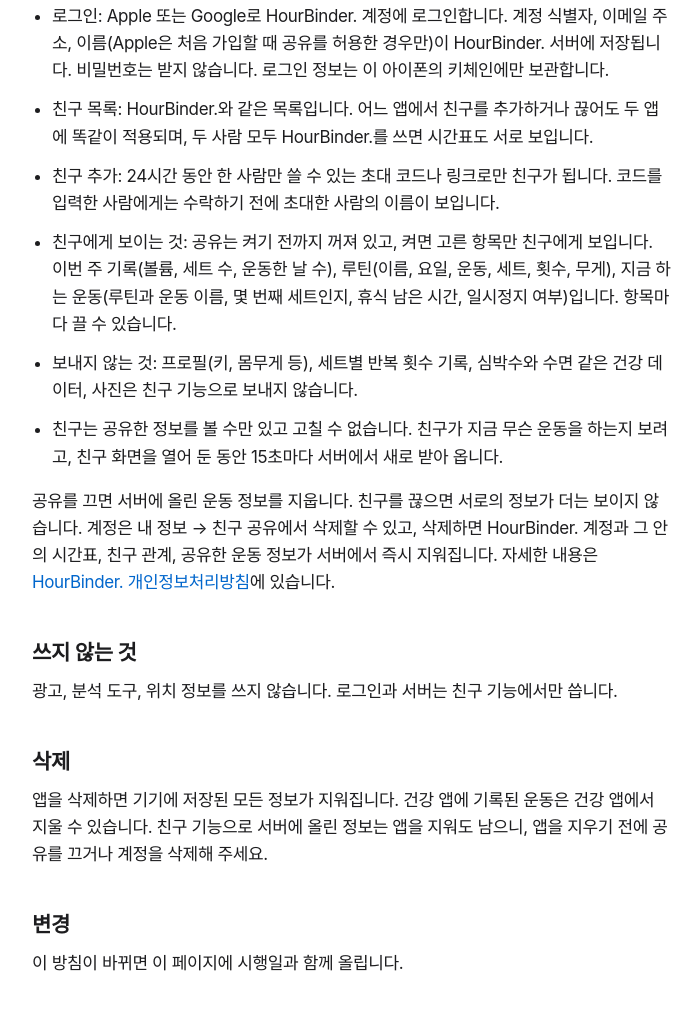
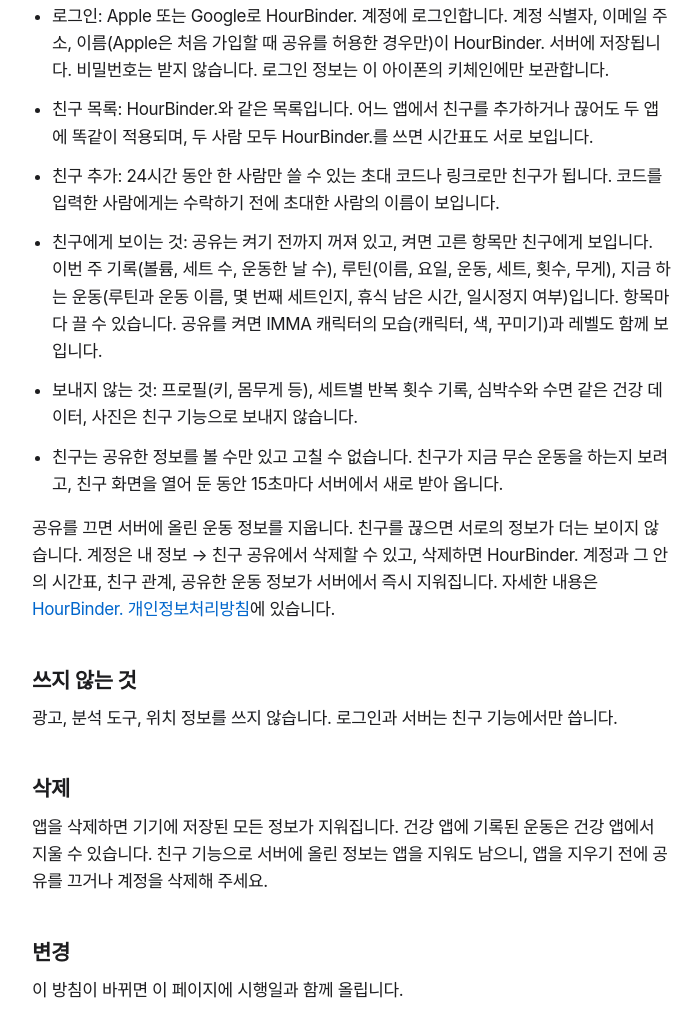
Before and after one commit to shinehyeuk-pixel/imma-support, a plain HTML site: page privacy/index.html in a window 1280 px wide. Shown: the part 1180-2194 px from the top of the page, without its empty margins (288-988 px from the left). Drawn offline with Linux system fonts and the light colour scheme.

Commit message:
Privacy: friends also see IMMA's character and level once sharing is on
Co-Authored-By: Claude Opus 5.5 <noreply@anthropic.com>
Claude-Session: https://claude.ai/code/session_01YAZURw6cNPWGYUpwazCLG4

```diff
--- a/privacy/index.html
+++ b/privacy/index.html
@@ -40,7 +40,7 @@
 <li>로그인: Apple 또는 Google로 HourBinder. 계정에 로그인합니다. 계정 식별자, 이메일 주소, 이름(Apple은 처음 가입할 때 공유를 허용한 경우만)이 HourBinder. 서버에 저장됩니다. 비밀번호는 받지 않습니다. 로그인 정보는 이 아이폰의 키체인에만 보관합니다.</li>
 <li>친구 목록: HourBinder.와 같은 목록입니다. 어느 앱에서 친구를 추가하거나 끊어도 두 앱에 똑같이 적용되며, 두 사람 모두 HourBinder.를 쓰면 시간표도 서로 보입니다.</li>
 <li>친구 추가: 24시간 동안 한 사람만 쓸 수 있는 초대 코드나 링크로만 친구가 됩니다. 코드를 입력한 사람에게는 수락하기 전에 초대한 사람의 이름이 보입니다.</li>
-<li>친구에게 보이는 것: 공유는 켜기 전까지 꺼져 있고, 켜면 고른 항목만 친구에게 보입니다. 이번 주 기록(볼륨, 세트 수, 운동한 날 수), 루틴(이름, 요일, 운동, 세트, 횟수, 무게), 지금 하는 운동(루틴과 운동 이름, 몇 번째 세트인지, 휴식 남은 시간, 일시정지 여부)입니다. 항목마다 끌 수 있습니다.</li>
+<li>친구에게 보이는 것: 공유는 켜기 전까지 꺼져 있고, 켜면 고른 항목만 친구에게 보입니다. 이번 주 기록(볼륨, 세트 수, 운동한 날 수), 루틴(이름, 요일, 운동, 세트, 횟수, 무게), 지금 하는 운동(루틴과 운동 이름, 몇 번째 세트인지, 휴식 남은 시간, 일시정지 여부)입니다. 항목마다 끌 수 있습니다. 공유를 켜면 IMMA 캐릭터의 모습(캐릭터, 색, 꾸미기)과 레벨도 함께 보입니다.</li>
 <li>보내지 않는 것: 프로필(키, 몸무게 등), 세트별 반복 횟수 기록, 심박수와 수면 같은 건강 데이터, 사진은 친구 기능으로 보내지 않습니다.</li>
 <li>친구는 공유한 정보를 볼 수만 있고 고칠 수 없습니다. 친구가 지금 무슨 운동을 하는지 보려고, 친구 화면을 열어 둔 동안 15초마다 서버에서 새로 받아 옵니다.</li>
 </ul>
```
